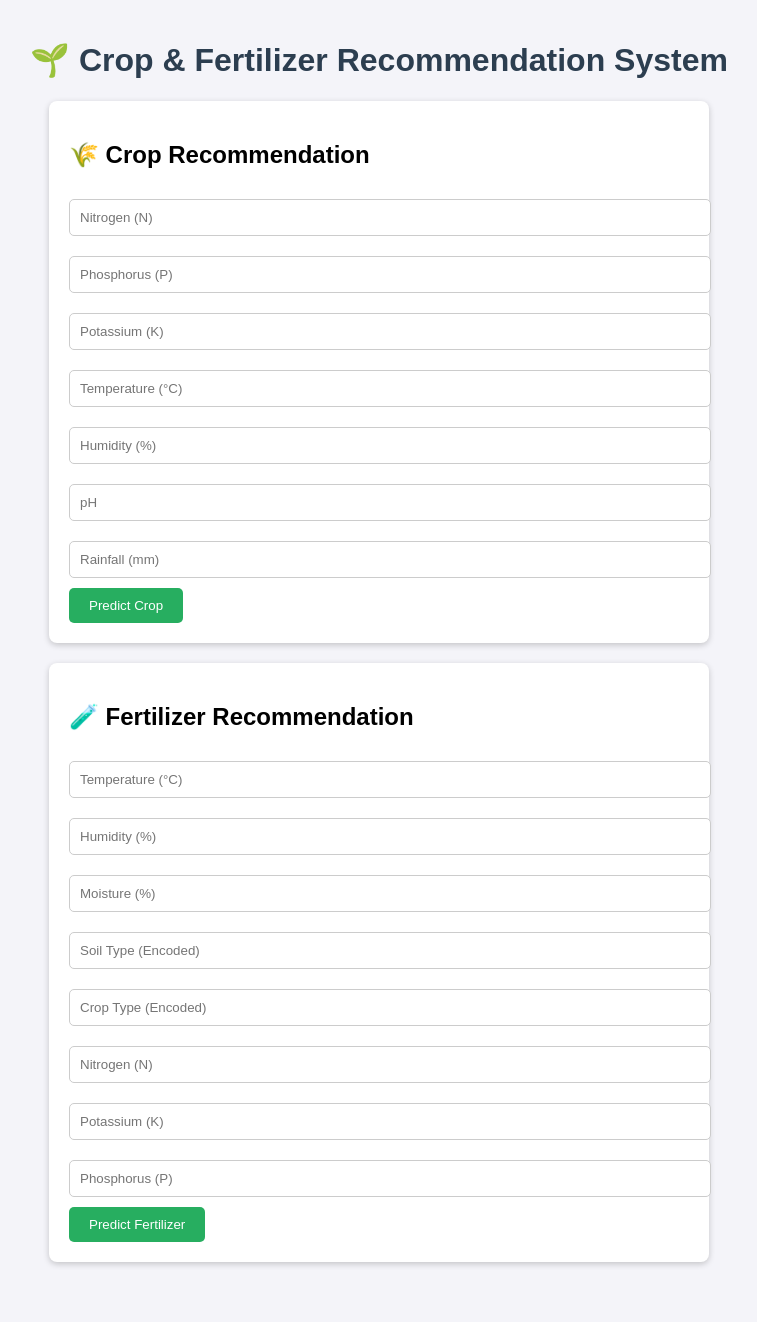
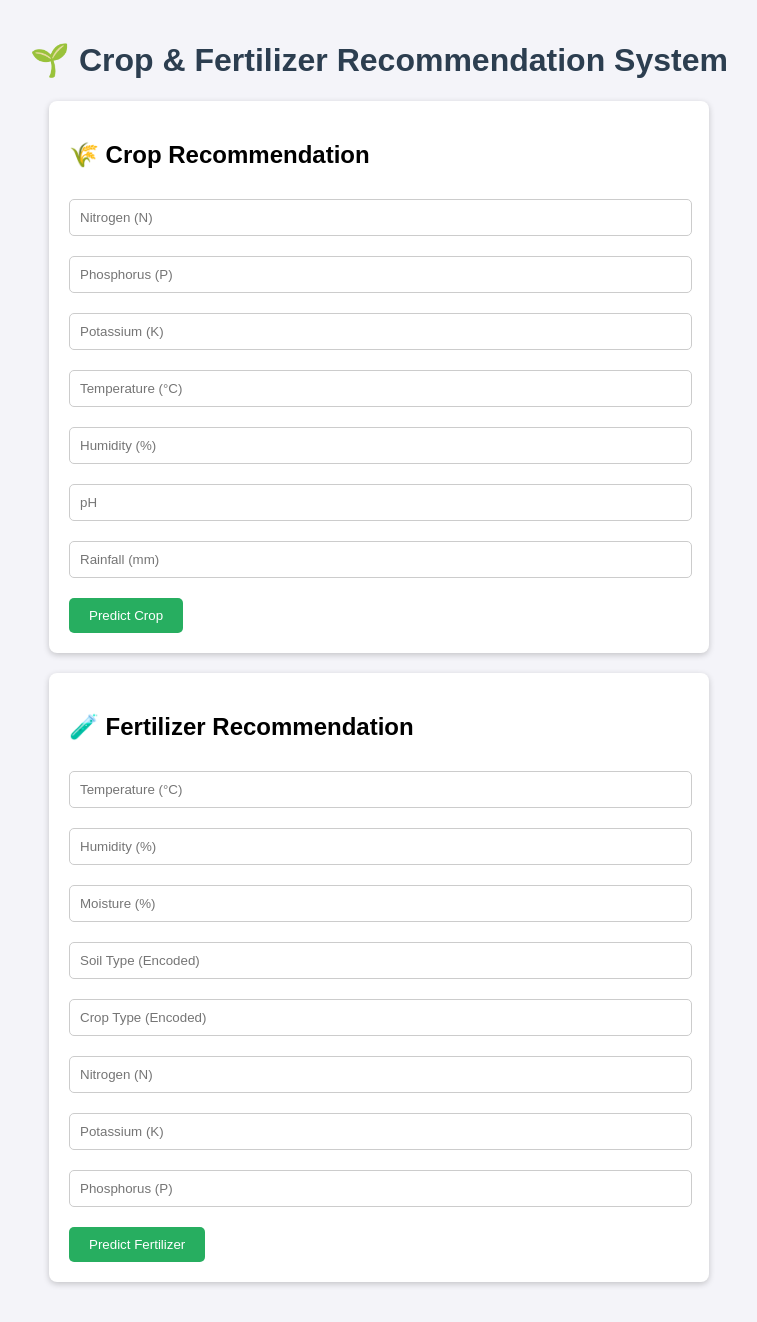
Before and after one commit to tryadav1176/Crop_Fertilizer_RS, a Flask app: page / in a window 1280 px wide. Shown: the whole page, without its empty margins (261-1018 px from the left). Before the commit the page ends 1266 px from the top, so only its background shows below. Run offline with Flask 3, Linux system fonts and the light colour scheme; parts of the project's set-up code (start-up, migrations or seed data) failed here and were passed over.

Commit message:
Adusted the layout structure.

```diff
--- a/Crop and Fertilizer Recommendation/templates/index.html
+++ b/Crop and Fertilizer Recommendation/templates/index.html
@@ -5,11 +5,11 @@
     <meta name="viewport" content="width=device-width, initial-scale=1.0">
     <title>Crop & Fertilizer Recommendation</title>
     <style>
-        body { font-family: Arial, sans-serif; background: #f4f4f9; margin: 0; padding: 20px; }
+        body { font-family: Arial, sans-serif; background: #f4f4f9; margin: 0; padding: 20px;}
         h1 { text-align: center; color: #2c3e50; }
         form { background: #fff; padding: 20px; margin: 20px auto; width: 50%; border-radius: 8px; box-shadow: 0 2px 6px rgba(0,0,0,0.2); }
-        input, select { margin: 10px 0; padding: 10px; width: 100%; border: 1px solid #ccc; border-radius: 5px; }
-        button { background: #27ae60; color: #fff; padding: 10px 20px; border: none; border-radius: 5px; cursor: pointer; }
+        input, select { margin: 10px 0; padding: 10px; width: 97%; border: 1px solid #ccc; border-radius: 5px; }
+        button { background: #27ae60; color: #fff; margin-top: 10px; padding: 10px 20px; border: none; border-radius: 5px; cursor: pointer; }
         button:hover { background: #219150; }
         .result { margin: 20px auto; width: 50%; padding: 15px; background: #eafbea; border-left: 5px solid #27ae60; }
     </style>
@@ -27,7 +27,7 @@
         <input type="number" step="any" name="temp" placeholder="Temperature (°C)" required>
         <input type="number" step="any" name="hum" placeholder="Humidity (%)" required>
         <input type="number" step="any" name="ph" placeholder="pH" required>
-        <input type="number" step="any" name="rain" placeholder="Rainfall (mm)" required>
+        <input type="number" step="any" name="rain" placeholder="Rainfall (mm)" required><br>
         <button type="submit">Predict Crop</button>
     </form>
 
@@ -47,7 +47,7 @@
         <input type="number" name="crop" placeholder="Crop Type (Encoded)" required>
         <input type="number" name="N" placeholder="Nitrogen (N)" required>
         <input type="number" name="K" placeholder="Potassium (K)" required>
-        <input type="number" name="P" placeholder="Phosphorus (P)" required>
+        <input type="number" name="P" placeholder="Phosphorus (P)" required><br>
         <button type="submit">Predict Fertilizer</button>
     </form>
 
```
